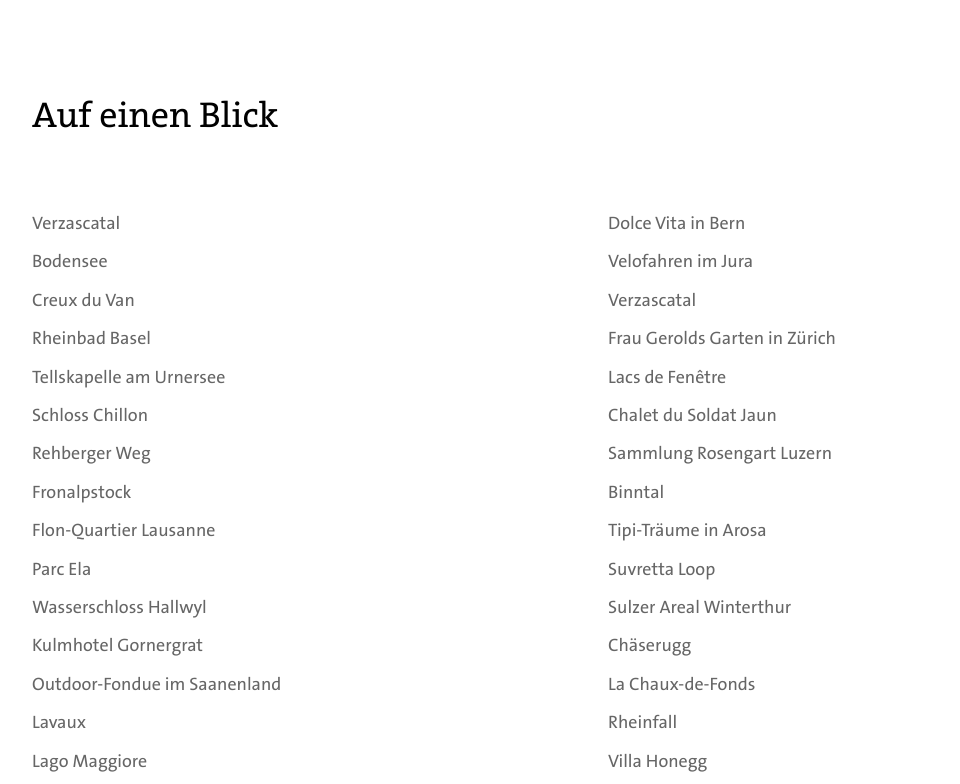
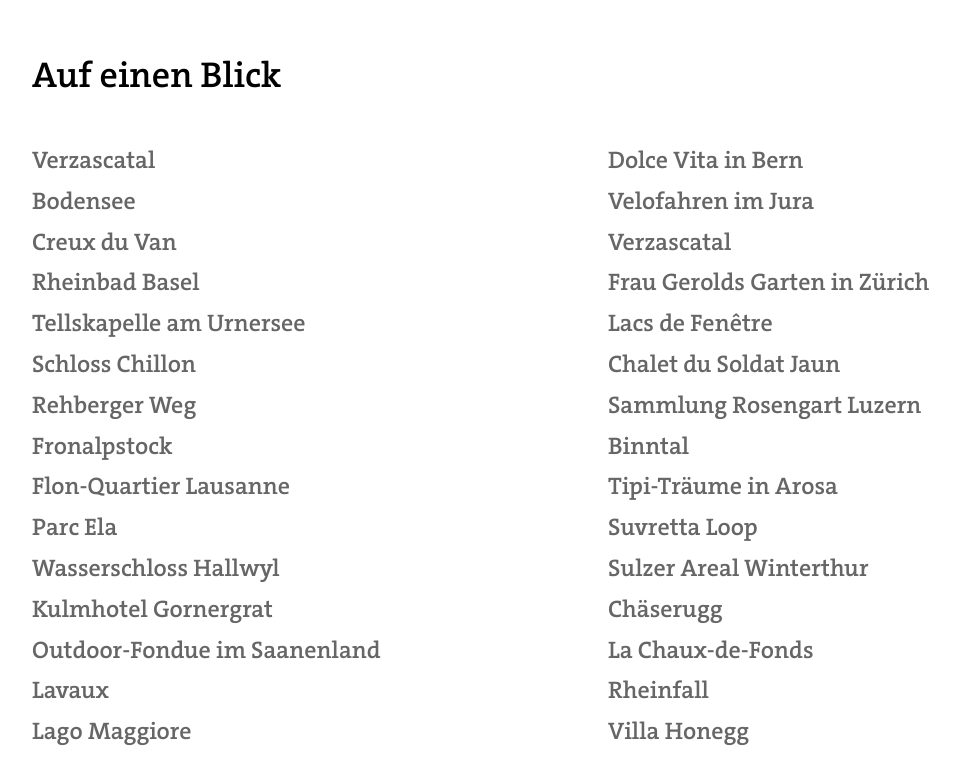
Before and after one commit to ZyrillT/30-Orte-Schweiz_IT, a plain HTML site: page index.html in a window 1280 px wide. Shown: the part 802-1586 px from the top of the page, without its empty margins (32-992 px from the left). Drawn offline with Linux system fonts and the light colour scheme.

Commit message:
Changes1

```diff
--- a/css/font-size-mixin.css
+++ b/css/font-size-mixin.css
@@ -8,7 +8,7 @@
     line-height: 40px; }
 
   div.text-on-image h1 {
-    font-family: TheSerifB3-Light-Italic;
+    font-family: TheSerifB6-Semi-Bold;
     font-size: 20px;
     line-height: 28px;
     color: white;
@@ -132,7 +132,7 @@
     font-family: TheSansPlain; }
 
   aside.portrait header, article.portrait header, article.scrollTextOnSticky header, article.interview header {
-    font-family: TheSerifPlain;
+    font-family: TheSerifB6-Semi-Bold;
     font-size: 30px;
     line-height: 36px; }
 
@@ -206,8 +206,8 @@
     text-align: left; }
 
   article.interview, article.portrait, article.scrollTextOnSticky {
-    font-size: 22px;
-    line-height: 26px; }
+    font-size: 24px;
+    line-height: 24px; }
 
   article.portrait header, article.scrollTextOnSticky header, article.interview header {
     font-size: 36px;
--- a/css/intermediate-screen.css
+++ b/css/intermediate-screen.css
@@ -99,7 +99,7 @@ nav.sticky-navigation ul li:nth-child(3) a {background-color: #cecece; }
 
 
 /* Articles and Portrait */
-.main.interview, .main.portrait {padding-top:80px;}
+.main.interview, .main.portrait {padding-top:40px;}
 article.interview, article.portrait {width:100%;}
 article.portrait section {width:50%;float:left;}
 article.portrait section ul  {list-style: disc; padding-left: 20px; line-height: 1.7em }
@@ -122,7 +122,7 @@ aside.interview.left article:nth-of-type(even) {margin-top:100px; }
 aside.portrait header, article.portrait header, article.scrollTextOnSticky header {padding-bottom:60px;border-bottom:3px solid black;border-bottom-style:double;margin-bottom:20px;}
 */
 
-aside.portrait header, article.portrait header, article.scrollTextOnSticky header { border-bottom: 2px single black; margin-bottom: 20px; padding-bottom: 25px; padding-top: 20px;}
+aside.portrait header, article.portrait header, article.scrollTextOnSticky header { border-bottom: 2px single black; margin-bottom: 20px; padding-bottom: 0px; padding-top: 20px;}
 
 
 /* Slider */
--- a/css/small-screen.css
+++ b/css/small-screen.css
@@ -314,8 +314,8 @@ a.top-link:before {
   content: 'nach oben'; }
 
 #section-navigation ul li a {
-  font-family: TheSansPlain;
-  font-size: 18px;
+  font-family: TheSerifB6-Semi-Bold;
+  font-size: 24px;
   color: #666; }
 
 #section-navigation ul li {
```
